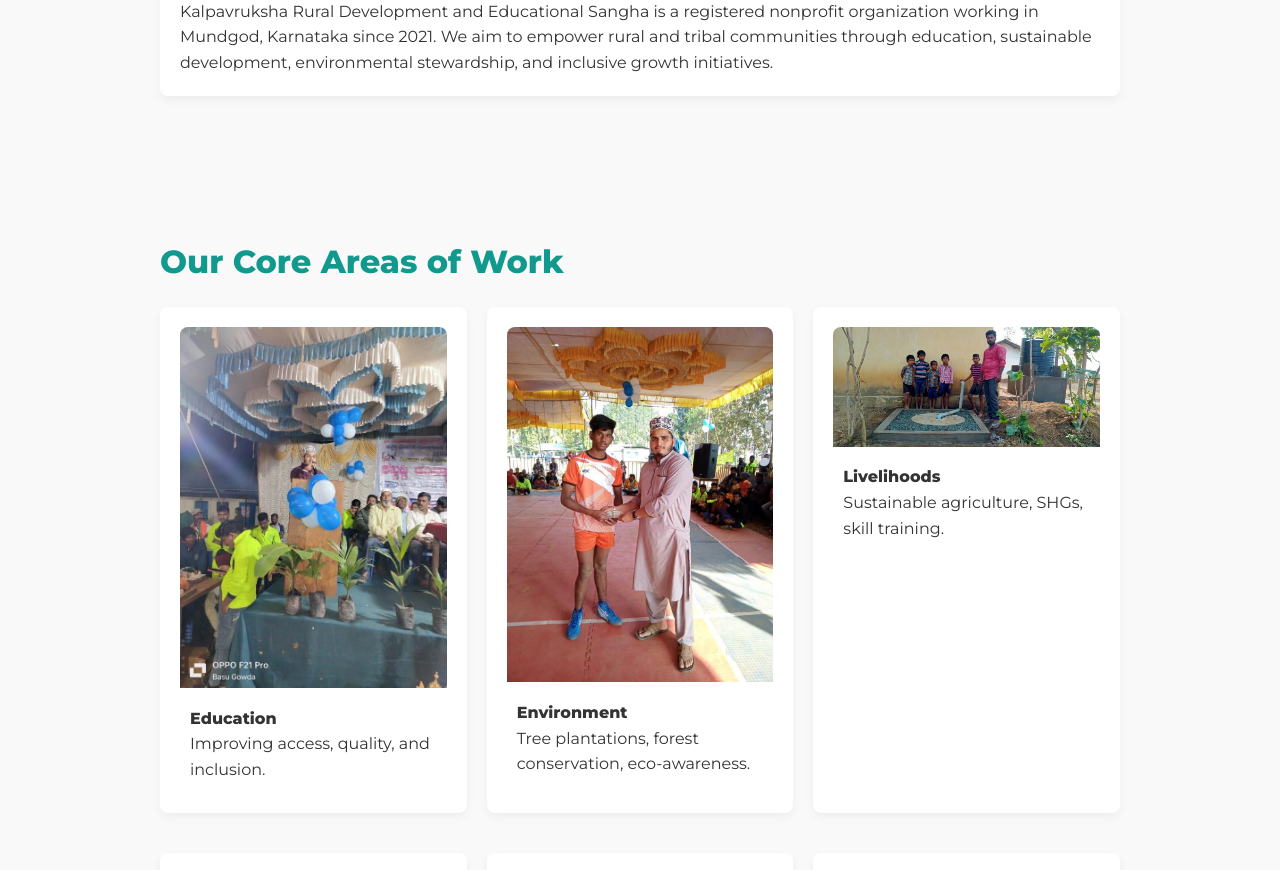
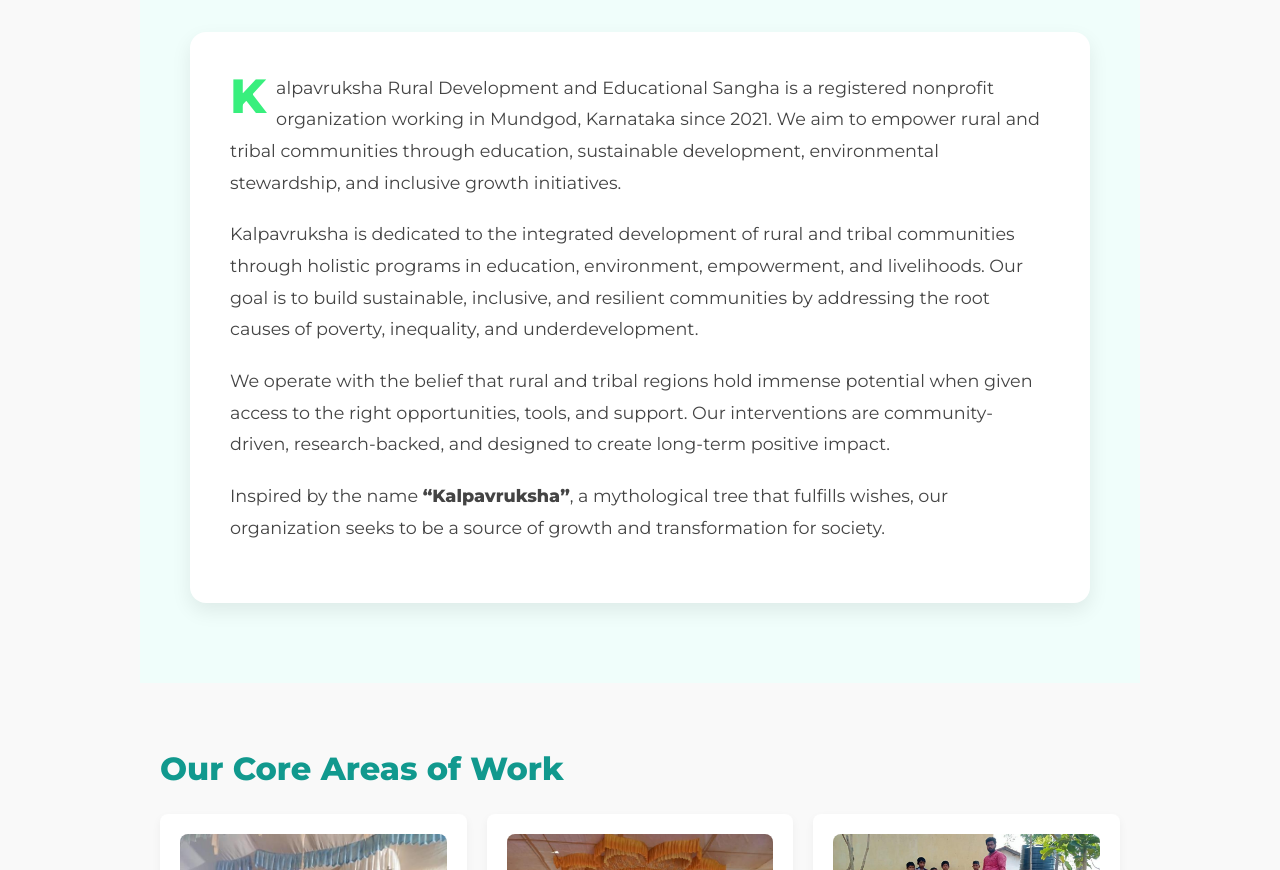
Before and after one commit to kalpavrukshango/dashboard, a plain HTML site: page Index.html in a window 1280 px wide. Shown: the part 653-1523 px from the top of the page. Drawn offline with Linux system fonts and the light colour scheme.

Commit message:
About section modified
modified about section in the website

```diff
--- a/Index.html
+++ b/Index.html
@@ -149,6 +149,39 @@
   .project-card p {
     color: #444;
   }
+   .about-card {
+    max-width: 900px;
+    margin: auto;
+    background: white;
+    padding: 40px;
+    border-radius: 16px;
+    box-shadow: 0 8px 20px rgba(0,0,0,0.08);
+    font-size: 1.1rem;
+    color: #444;
+    line-height: 1.8;
+  }
+
+  .about-card p {
+    margin-bottom: 20px;
+  }
+
+  .dropcap {
+    float: left;
+    font-size: 3rem;
+    font-weight: bold;
+    color: #38ef7d;
+    line-height: 1;
+    padding-right: 10px;
+  }
+
+  @media (max-width: 600px) {
+    .about-card {
+      padding: 25px;
+    }
+    .dropcap {
+      font-size: 2.5rem;
+    }
+  }
   </style>
 </head>
 <body>
@@ -167,10 +200,21 @@
   <a href="#contact">Contact</a>
 </nav>
 
-<section id="about">
-  <h2>About Us</h2>
-  <div class="card">
-    <p>Kalpavruksha Rural Development and Educational Sangha is a registered nonprofit organization working in Mundgod, Karnataka since 2021. We aim to empower rural and tribal communities through education, sustainable development, environmental stewardship, and inclusive growth initiatives.</p>
+<section id="about" style="background: #f0fefb; padding: 80px 20px;">
+  <h2 style="text-align:center; color:#11998e; font-size: 2.5rem; margin-bottom: 40px;">About Us</h2>
+  <div class="about-card">
+    <p>
+      <span class="dropcap">K</span>alpavruksha Rural Development and Educational Sangha is a registered nonprofit organization working in Mundgod, Karnataka since 2021. We aim to empower rural and tribal communities through education, sustainable development, environmental stewardship, and inclusive growth initiatives.
+    </p>
+    <p>
+      Kalpavruksha is dedicated to the integrated development of rural and tribal communities through holistic programs in education, environment, empowerment, and livelihoods. Our goal is to build sustainable, inclusive, and resilient communities by addressing the root causes of poverty, inequality, and underdevelopment.
+    </p>
+    <p>
+      We operate with the belief that rural and tribal regions hold immense potential when given access to the right opportunities, tools, and support. Our interventions are community-driven, research-backed, and designed to create long-term positive impact.
+    </p>
+    <p>
+      Inspired by the name <strong>“Kalpavruksha”</strong>, a mythological tree that fulfills wishes, our organization seeks to be a source of growth and transformation for society.
+    </p>
   </div>
 </section>
 
@@ -270,7 +314,7 @@
 </section>
 
 <footer>
-  <p>© 2025 Kalpavruksha Rural Development & Educational Sangha | Designed with ♥ for a better tomorrow</p>
+  <p>© 2025 Kalpavruksha Rural Development & Educational Sangha | Designed & Developed BY Bephik Technology Private Limited</p>
 </footer>
 
 <script>
```
